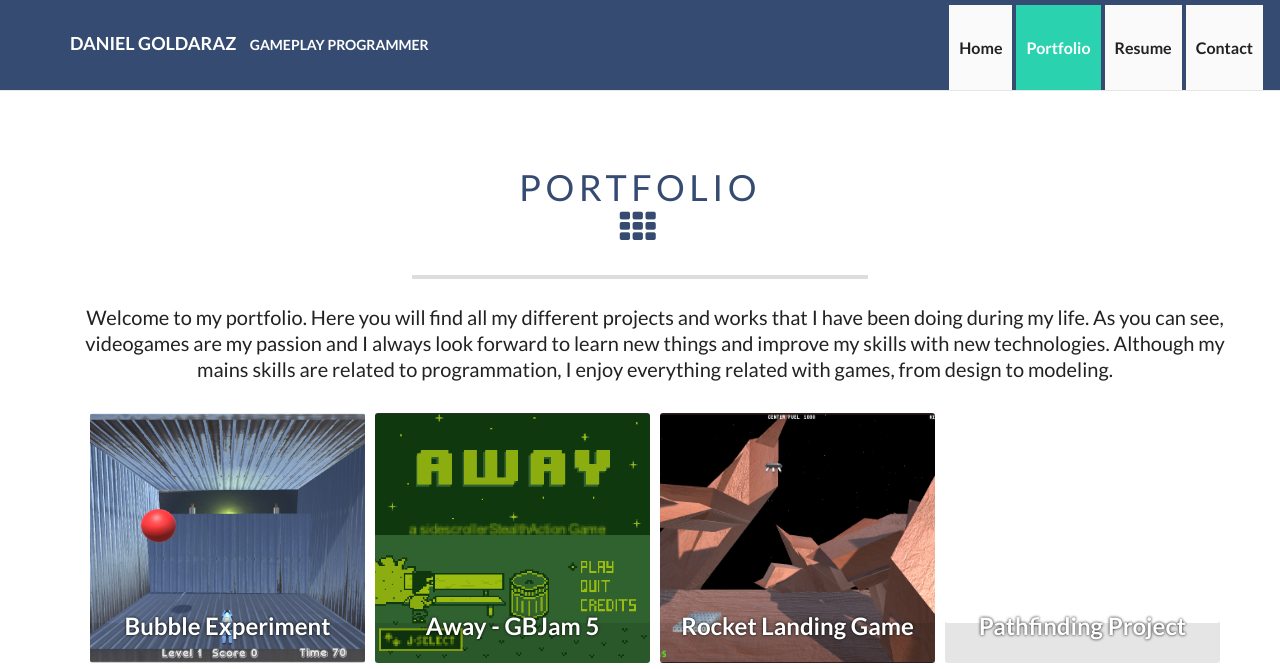
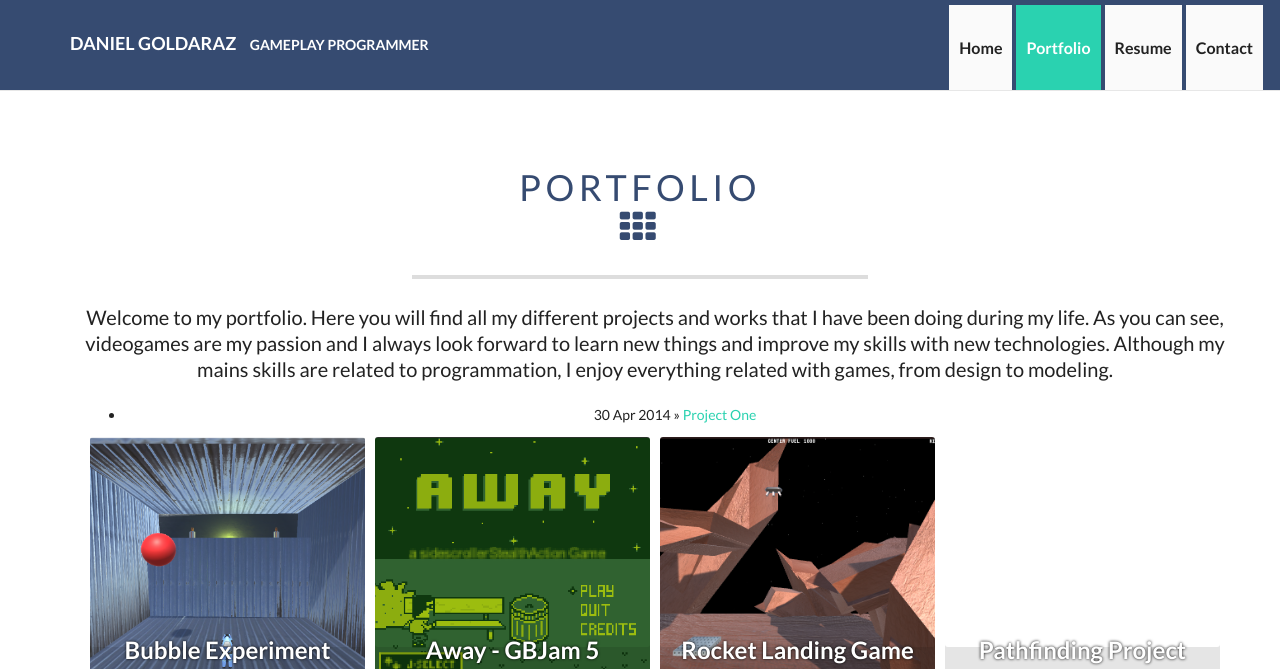
Before and after one commit to dgoldaraz/dgoldaraz.github.io, a Jekyll site: the page built from portfolio/index.html, in a window 1280 px wide and 900 px high, cut to the strip 0-669 px from the top of the window. Built offline with Jekyll 4.4.1, drawn with Linux system fonts in a browser that asks for light colours; nearby versions of some CDN libraries.

Commit message:
renames files.

```diff
--- a/_config.yml
+++ b/_config.yml
@@ -1,3 +1,3 @@
 name: Daniel Goldaraz
 markdown: kramdown
-permalink: /portfolio/:title
+permalink: /portfolio/:year/:month/:day/:title
--- a/_posts/project-1.md
+++ b/_posts/2014-04-30-project-1.md
@@ -1,6 +1,6 @@
 ---
 layout: post
-title: "Project 1"
+title: "Project One"
 date: 2014-04-30
 ---
 
```
